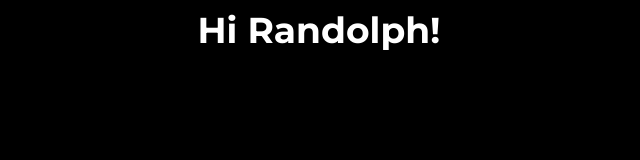
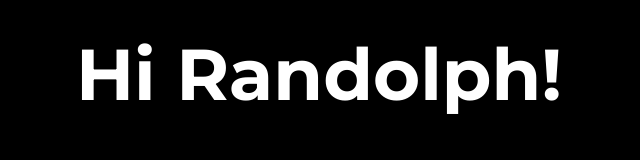
Before and after one commit to emersonzzz/fbla-website-test, a plain HTML site: page index.html in a window 1280 px wide. Shown: the whole page, without its empty margins (321-961 px from the left). Drawn offline with Linux system fonts and the light colour scheme.

Commit message:
Update index.html

```diff
--- a/index.html
+++ b/index.html
@@ -9,11 +9,12 @@
       body {
         background-color: black;
         text-align: center;
-        font-family: 'Montserrat', sans-serif
+        font-family: 'Montserrat', sans-serif;
+        margin: 30px;
       }
     </style>
   </head>
   <body>
-    <h1 style="color: white; font-size: 36; font-weight: 700">Hi Randolph!</h1>
+    <h1 style="color: white; font-size: 72; font-weight: 700">Hi Randolph!</h1>
   </body>
 </html>
```
